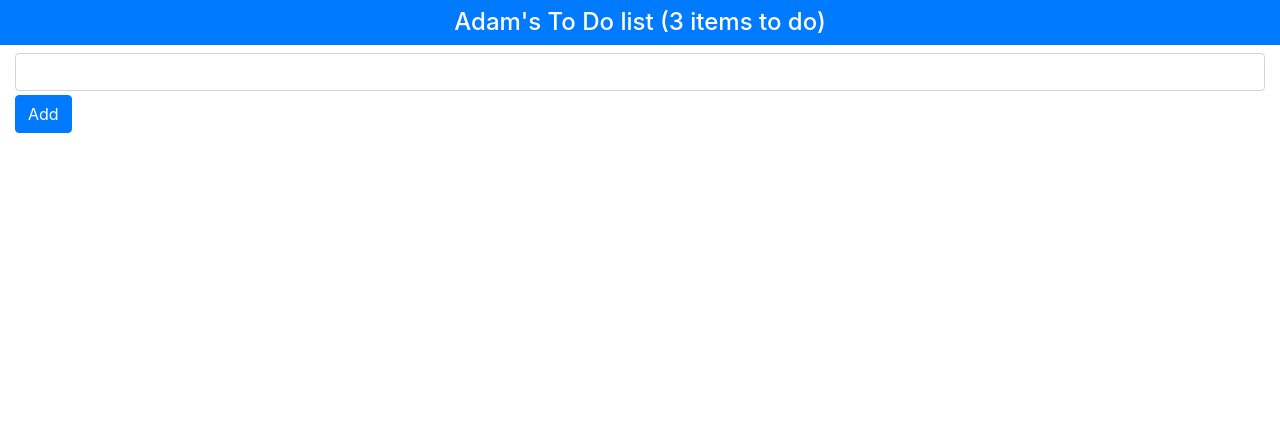
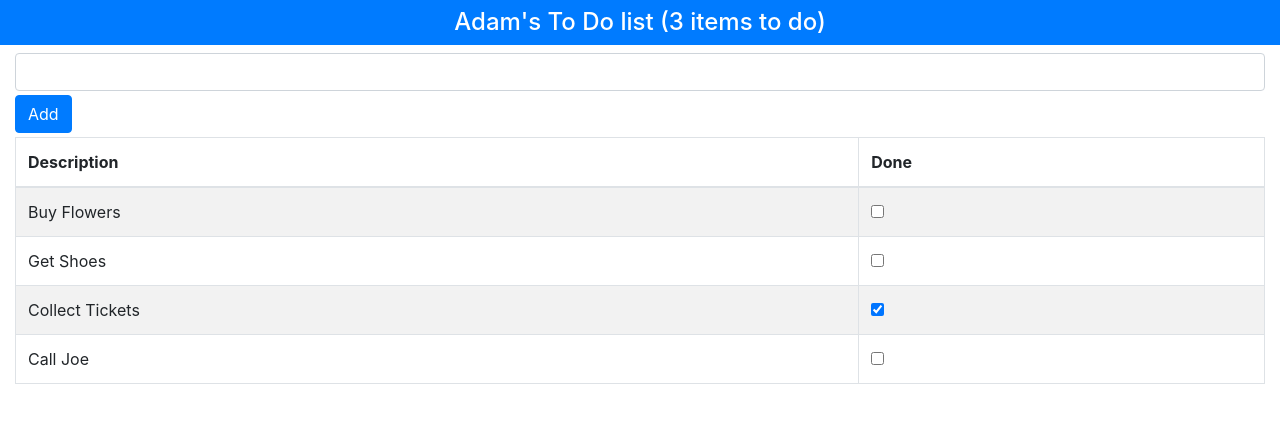
Before and after one commit to Dare2python/todo-react, a React (Create React App) app in the folder todo/: page / in a window 1280 px wide. Shown: the top 422 px of the page. Built offline with nearby package versions, Linux system fonts and the light colour scheme.

Commit message:
Displaying To-Do Items

```diff
--- a/todo/src/App.js
+++ b/todo/src/App.js
@@ -29,6 +29,21 @@
     }
   }
 
+  toggleTodo = (todo) => this.setState({
+    todoItems: this.state.todoItems.map(item => item.action === todo.action
+        ? { ...item, done: !item.done } : item)
+    });
+
+  todoTableRows = () => this.state.todoItems.map(item =>
+    <tr key={ item.action }>
+        <td>{ item.action }</td>
+        <td>
+            <input type="checkbox" checked={ item.done }
+                onChange={ () => this.toggleTodo(item) } />
+        </td>
+    </tr>
+    );
+
   render = () =>
     <div>
       <h4 className="bg-primary text-white text-center p-2">
@@ -43,6 +58,12 @@
           <button className="btn btn-primary mt-1"
             onClick={ this.createNewTodo }>Add</button>
         </div>
+        <table className="table table-striped table-bordered">
+          <thead>
+            <tr><th>Description</th><th>Done</th></tr>
+          </thead>
+          <tbody>{ this.todoTableRows() }</tbody>
+        </table>
       </div>
     </div>
 
```
